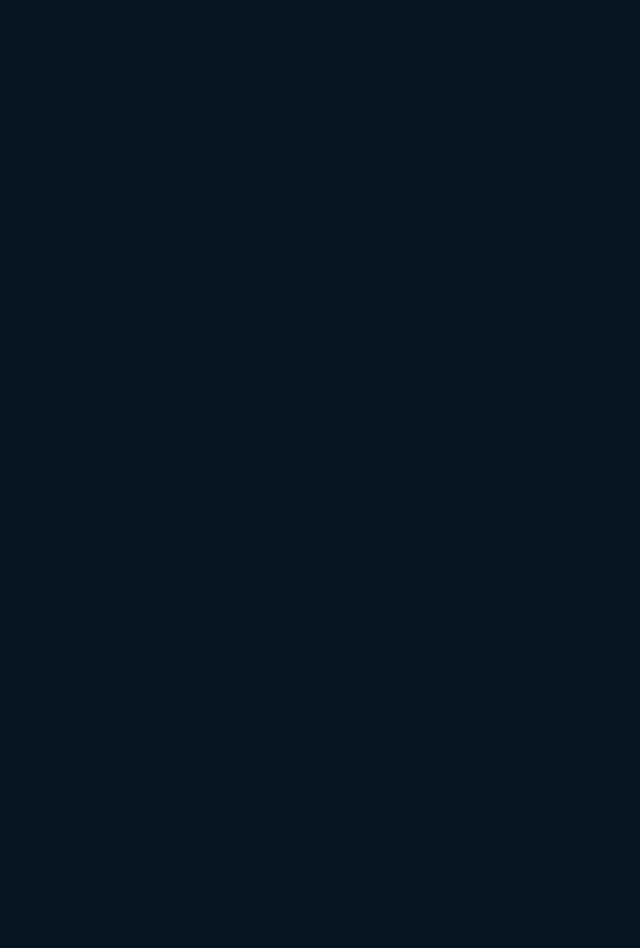
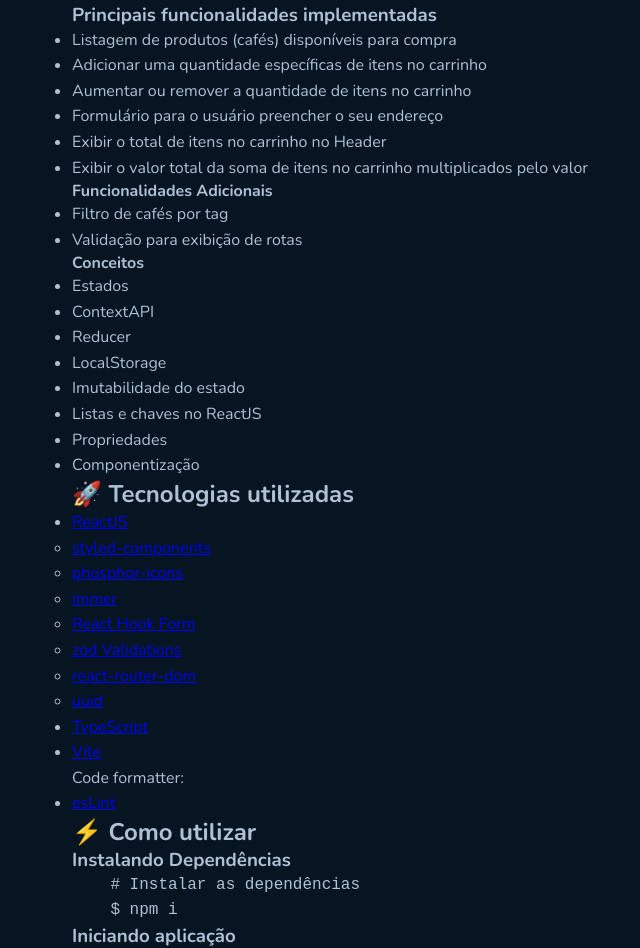
Before and after one commit to rnatu/github-blog, a React (Vite) app: page /post/1 in a window 1280 px wide. Shown: the part 787-1735 px from the top of the page, without its empty margins (168-808 px from the left). Before the commit the page ends 800 px from the top, so only its background shows below. Built offline with nearby package versions, Linux system fonts and the light colour scheme.

Commit message:
feat(PostContent): add initial style

```diff
--- a/package.json
+++ b/package.json
@@ -15,6 +15,7 @@
     "@fortawesome/react-fontawesome": "^0.2.0",
     "react": "^18.2.0",
     "react-dom": "^18.2.0",
+    "react-markdown": "^8.0.7",
     "react-router-dom": "^6.11.2",
     "styled-components": "^6.0.0-rc.1"
   },
--- /dev/null
+++ b/src/Pages/Post/components/PostContent/index.tsx
@@ -0,0 +1,118 @@
+import ReactMarkdown from 'react-markdown';
+import { PostContentContainer } from './style';
+
+const markdown = `
+<h1 align="center">
+<img alig src="./src/assets/intro-imagem.svg" width=500 alt="Coffee Delivery Logo">
+</h1>
+
+<h3 align="center">
+  Criando uma cafeteria fictícia com ReactJS/Typescript
+</h3>
+
+<p align="center">
+  <a href="https://www.linkedin.com/in/rnatu/">
+    <img alt="Made By" src="https://img.shields.io/static/v1?label=Made%20By&message=Renato%20Xavier&color=3667B3&style=for-the-badge">
+  </a>
+</p>
+
+<p align="center">
+Desenvolvi uma aplicação para gerenciar um carrinho de compras de uma cafeteria fictícia do zero, utilizando ReactJS e TypeScript como base.
+</p>
+
+<p align="center">
+  <a href="#-sobre-o-projeto">Sobre o projeto</a>&nbsp;&nbsp;&nbsp;|&nbsp;&nbsp;&nbsp;
+  <a href="#-tecnologias-utilizadas">Tecnologias utilizadas</a>&nbsp;&nbsp;&nbsp;|&nbsp;&nbsp;&nbsp;
+  <a href="#-Como-utilizar">Como utilizar</a>
+</p>
+
+<h3 align="center">
+  Acesse a aplicação pelo link abaixo<br />
+   <font size="4">
+   <a  href="https://exquisite-stroopwafel-262dd1.netlify.app">
+  https://exquisite-stroopwafel-262dd1.netlify.app
+  </a>
+  </font>
+</h3>
+
+## 📜 Sobre o projeto
+
+O principal objetivo desta aplicação é gerenciar um carrinho de compras, criando a interface através de um layout previamente construído, buscando deixar o mais próximo possível e funcional.
+
+<p align="center">
+  <img alig src="./public/demonstration.png" width=450 alt="Coffee Delivery Logo">
+</p>
+
+### Principais funcionalidades implementadas
+
+- Listagem de produtos (cafés) disponíveis para compra
+- Adicionar uma quantidade específicas de itens no carrinho
+- Aumentar ou remover a quantidade de itens no carrinho
+- Formulário para o usuário preencher o seu endereço
+- Exibir o total de itens no carrinho no Header
+- Exibir o valor total da soma de itens no carrinho multiplicados pelo valor
+
+#### Funcionalidades Adicionais
+
+- Filtro de cafés por tag
+- Validação para exibição de rotas
+
+#### Conceitos
+
+- Estados
+- ContextAPI
+- Reducer
+- LocalStorage
+- Imutabilidade do estado
+- Listas e chaves no ReactJS
+- Propriedades
+- Componentização
+
+## 🚀 Tecnologias utilizadas
+
+- [ReactJS](https://pt-br.reactjs.org/)
+  - [styled-components](https://styled-components.com/)
+  - [phosphor-icons](https://phosphoricons.com/)
+  - [immer](https://immerjs.github.io/immer/)
+  - [React Hook Form](https://react-hook-form.com/)
+  - [zod Validations](https://zod.dev/)
+  - [react-router-dom](https://reactrouter.com/en/main)
+  - [uuid](https://github.com/uuidjs/uuid)
+- [TypeScript](https://www.typescriptlang.org/)
+- [Vite](https://vitejs.dev/)
+
+Code formatter:
+
+- [esLint](https://eslint.org/)
+
+## ⚡ Como utilizar
+
+### Instalando Dependências
+
+
+\`\`\`bash
+    # Instalar as dependências
+    $ npm i
+\`\`\`
+
+### Iniciando aplicação
+
+\`\`\`bash
+    # Iniciando aplicação
+    $ npm run dev
+
+    # A aplicação será aberta na porta: 3000 - Basta acessar: http://localhost:5173/
+\`\`\`
+
+<h4 align="center">
+    Made with 💜 by Renato Xavier
+</h4>
+`;
+
+export function PostContent() {
+  return (
+    <PostContentContainer>
+      <ReactMarkdown>{markdown}</ReactMarkdown>
+    </PostContentContainer>
+  );
+}
--- /dev/null
+++ b/src/Pages/Post/components/PostContent/style.ts
@@ -0,0 +1,7 @@
+import { styled } from 'styled-components';
+
+export const PostContentContainer = styled.section`
+  max-width: 54rem;
+  margin: 0 auto;
+  padding: 2.5rem 2rem;
+`;
--- a/src/Pages/Post/index.tsx
+++ b/src/Pages/Post/index.tsx
@@ -1,9 +1,11 @@
+import { PostContent } from './components/PostContent';
 import { PostInfo } from './components/PostInfo';
 
 export function Post() {
   return (
     <>
       <PostInfo />
+      <PostContent />
     </>
   );
 }
```
Also changed, not shown: 1 other file (tests, documents, lock files or other folders).
